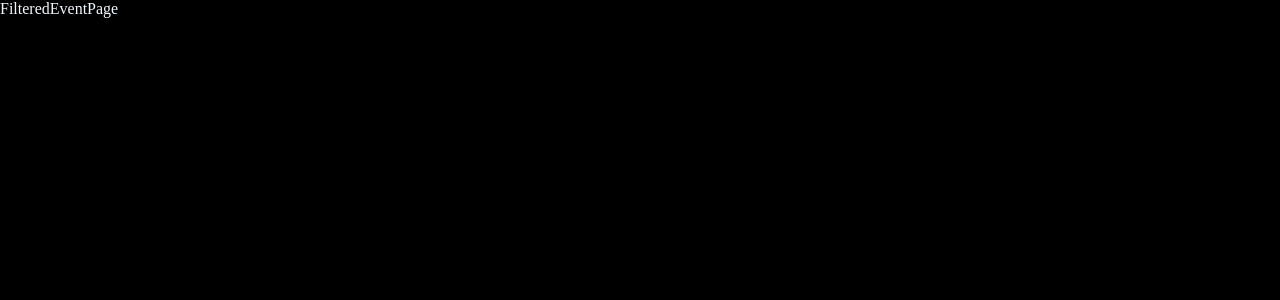
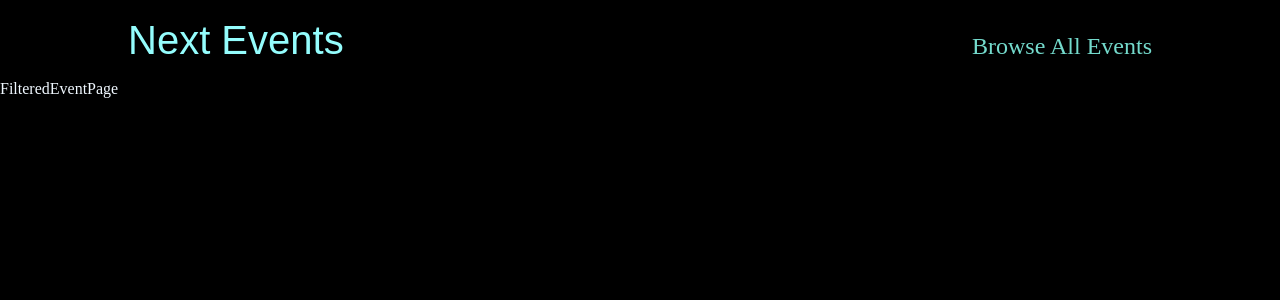
Before and after one commit to aakkss37/Events-app-NEXT.JS, a Next.js app: page /events in a window 1280 px wide. Shown: the top 300 px of the page. Built offline with nearby package versions, Linux system fonts and the light colour scheme.

Commit message:
app layout added

```diff
--- /dev/null
+++ b/components/Layout/MainHeader.jsx
@@ -0,0 +1,22 @@
+import Link from 'next/link'
+import React from 'react'
+import style from './mainHeader.module.css'
+
+const MainHeader = () => {
+    return (
+        <header className={style.header}>
+            <div className={style.logo}>
+                <Link href={'/'} >Next Events</Link>
+            </div>
+            <nav className={style.navigation}>
+                <ul>
+                    <li>
+                        <Link href='/event'>Browse All Events</Link>
+                    </li>
+                </ul>
+            </nav>
+        </header>
+    )
+}
+
+export default MainHeader
--- /dev/null
+++ b/components/Layout/layout.jsx
@@ -0,0 +1,15 @@
+import React, { Fragment } from 'react'
+import MainHeader from './MainHeader'
+
+const Layout = (props) => {
+    return (
+        <Fragment>
+            <MainHeader />
+            <main>
+                {props.children}
+            </main>
+        </Fragment>
+    )
+}
+
+export default Layout
--- /dev/null
+++ b/components/Layout/mainHeader.module.css
@@ -0,0 +1,45 @@
+.header {
+    width: 100%;
+    display: flex;
+    justify-content: space-between;
+    align-items: baseline;
+    padding: 1rem 10%;
+    height: 5rem;
+    background-color: black;
+}
+
+.logo {
+    font-size: 1.5rem;
+    color: white;
+    font-family: 'Fira', sans-serif;
+    height: 100%;
+    display: flex;
+    justify-content: center;
+    align-items: center;
+    color: #94fdfd;
+}
+
+.logo a {
+    text-decoration: none;
+    color: #94fdfd;
+}
+
+.navigation a {
+    text-decoration: none;
+    color: #74dacc;
+    font-size: 1rem;
+}
+
+.navigation ul {
+    list-style-type: none;
+}
+
+@media (min-width: 768px) {
+    .logo {
+        font-size: 2.5rem;
+    }
+
+    .navigation a {
+        font-size: 1.5rem;
+    }
+}
--- a/pages/_app.js
+++ b/pages/_app.js
@@ -1,5 +1,10 @@
+import Layout from '@/components/Layout/layout'
 import '@/styles/globals.css'
 
 export default function App({ Component, pageProps }) {
-  return <Component {...pageProps} />
+  return (
+    <Layout>
+      <Component {...pageProps} />
+    </Layout>
+  )
 }
```
